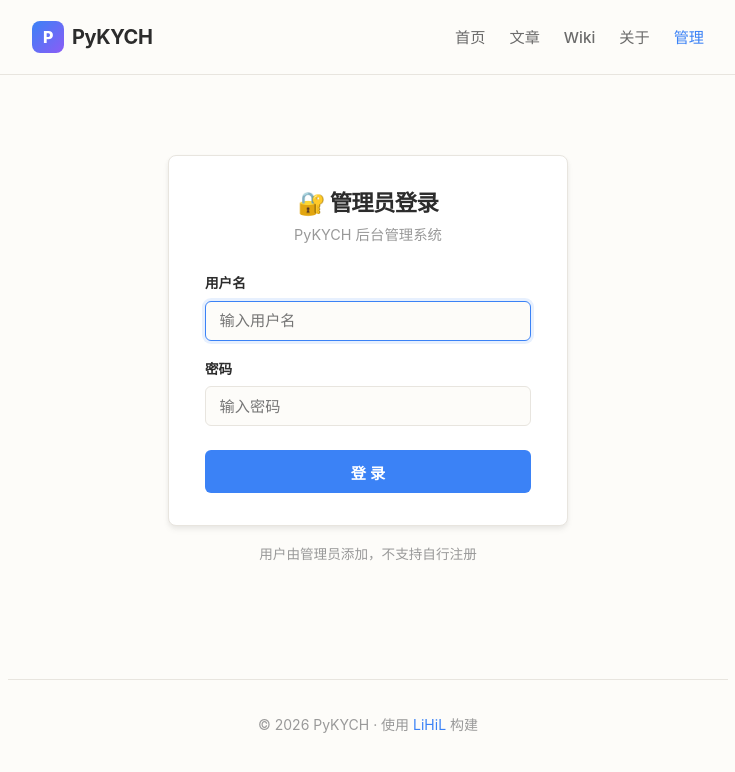
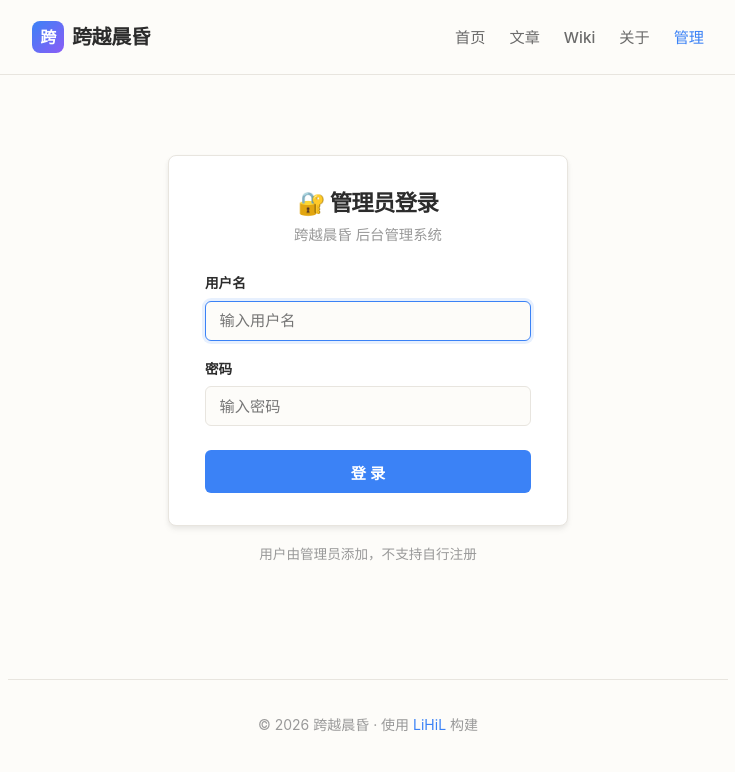
Before and after one commit to CrossDark/PyKYCH, a Python web app: template src/pykych/templates/login.html in a window 1280 px wide. Shown: the top 772 px of the page, without its empty margins (272-1007 px from the left). Run offline with Jinja, Linux system fonts and the light colour scheme; the template is opened without the code that fills it, so the values that code supplies are empty.

Commit message:
跨越晨昏

```diff
--- a/pyproject.toml
+++ b/pyproject.toml
@@ -1,7 +1,7 @@
 [project]
 name = "pykych"
 version = "0.1.0"
-description = "PyKYCH - 个人网站 Python 版"
+description = "跨越晨昏 - 个人网站 Python 版"
 requires-python = ">=3.10"
 dependencies = [
     "lihil[standard]>=0.2.41",
--- a/src/pykych/routes/wikidot.py
+++ b/src/pykych/routes/wikidot.py
@@ -34,7 +34,7 @@ async def page_list(page: int = 1):
     result = await db.list_pages(page=page, per_page=10)
     return render(
         "wikidot_list.html",
-        title="Wiki 页面 - PyKYCH",
+        title="Wiki 页面 - 跨越晨昏",
         pages=result["pages"],
         page=result["page"],
         total_pages=result["total_pages"],
@@ -49,7 +49,7 @@ async def page_detail(slug: str):
     if not page:
         return render(
             "wikidot_detail.html",
-            title="页面未找到 - PyKYCH",
+            title="页面未找到 - 跨越晨昏",
             status_code=404,
             page=None,
             html_content="<p>抱歉，该 Wiki 页面不存在。</p>",
@@ -58,7 +58,7 @@ async def page_detail(slug: str):
     html_body = parse_wikidot(page["content"])
     return render(
         "wikidot_detail.html",
-        title=f"{page['title']} - PyKYCH Wiki",
+        title=f"{page['title']} - 跨越晨昏 Wiki",
         page=page,
         html_content=html_body,
     )
--- a/src/pykych/templates/base.html
+++ b/src/pykych/templates/base.html
@@ -3,7 +3,7 @@
 <head>
     <meta charset="UTF-8">
     <meta name="viewport" content="width=device-width, initial-scale=1.0">
-    <title>{{ title | default('PyKYCH') }}</title>
+    <title>{{ title | default('跨越晨昏') }}</title>
     <style>
         /* ===== CSS Reset & Base ===== */
         *,
@@ -349,8 +349,8 @@
     <header>
         <div class="header-inner">
             <a href="/" class="logo">
-                <span class="logo-icon">P</span>
-                PyKYCH
+                <span class="logo-icon">跨</span>
+                跨越晨昏
             </a>
             <nav>
                 <a href="/">首页</a>
@@ -367,7 +367,7 @@
     </main>
 
     <footer>
-        <p>&copy; 2026 PyKYCH · 使用 <a href="https://lihil.cc" target="_blank">LiHiL</a> 构建</p>
+        <p>&copy; 2026 跨越晨昏 · 使用 <a href="https://lihil.cc" target="_blank">LiHiL</a> 构建</p>
     </footer>
 
     {% block extra_scripts %}{% endblock %}
--- a/src/pykych/templates/login.html
+++ b/src/pykych/templates/login.html
@@ -87,7 +87,7 @@
 <div class="login-container">
     <div class="login-card">
         <h1>🔐 管理员登录</h1>
-        <p class="subtitle">PyKYCH 后台管理系统</p>
+        <p class="subtitle">跨越晨昏 后台管理系统</p>
 
         {% if error %}
         <div class="error-msg">{{ error }}</div>
```
Also changed, not shown: src/pykych/main.py (+6 -6 lines), README.md.
